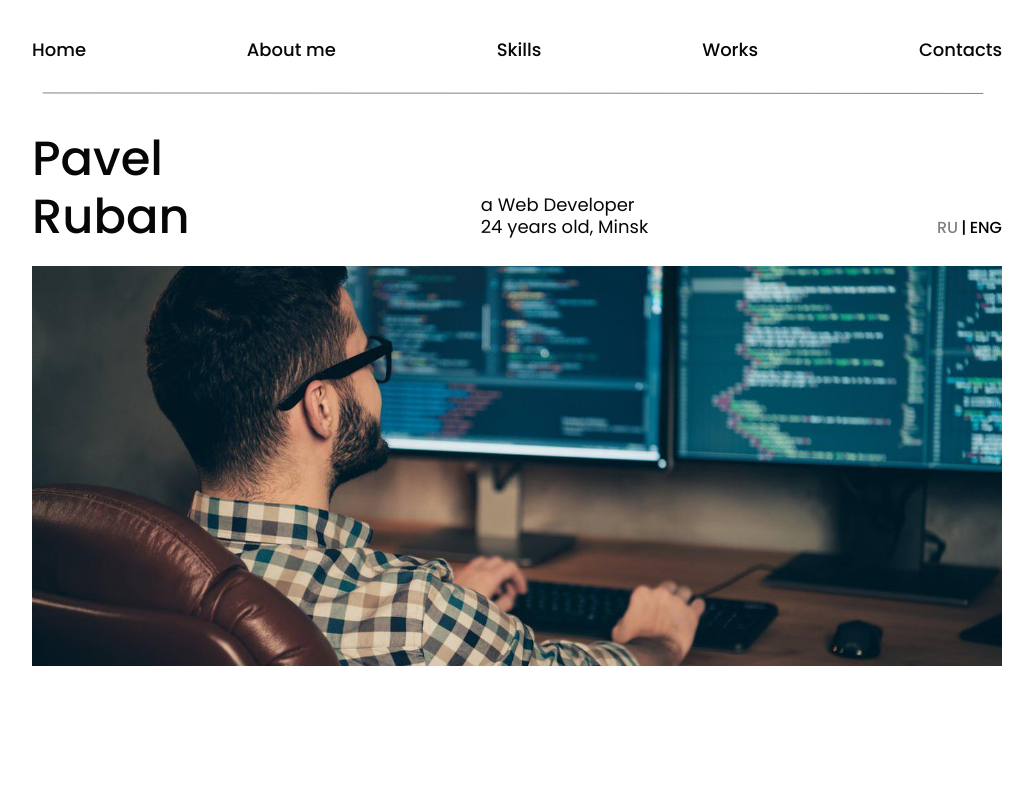
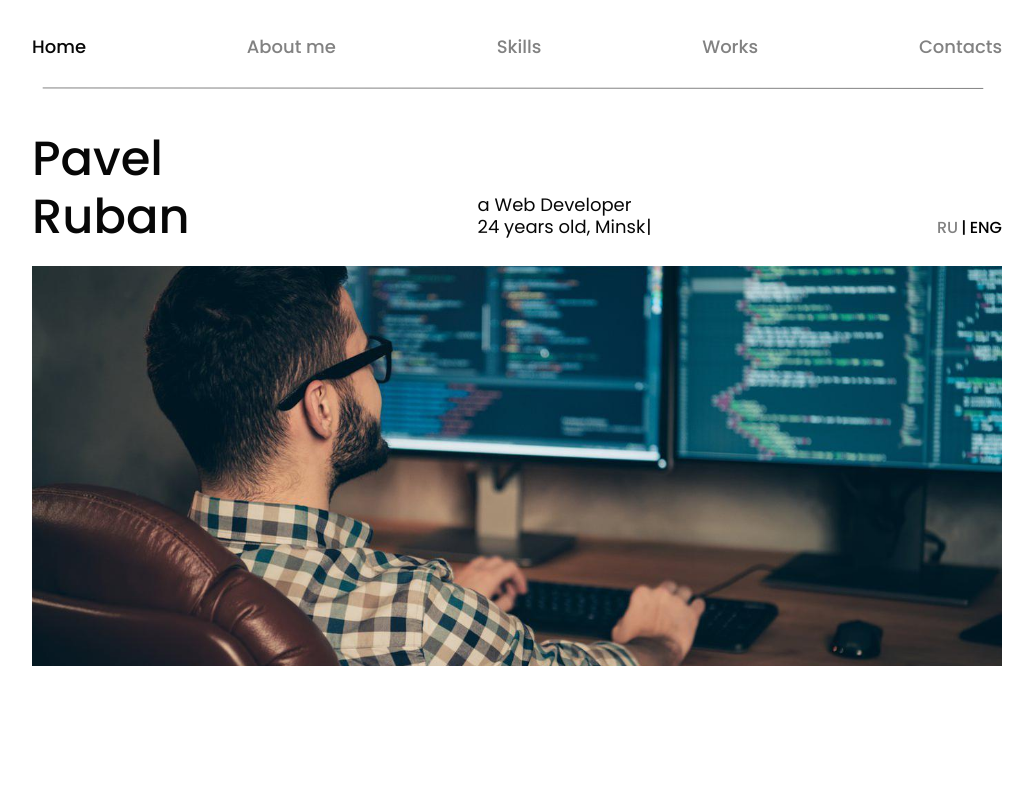
Before and after one commit to RubanPavel/Portfolio, a React app: page / in a window 1280 px wide. Shown: the top 800 px of the page, without its empty margins (123-1156 px from the left). Built offline with nearby package versions, Linux system fonts and the light colour scheme.

Commit message:
add React-scroll

```diff
--- a/package.json
+++ b/package.json
@@ -14,6 +14,7 @@
     "@types/node": "16.7.13",
     "@types/react": "18.0.0",
     "@types/react-dom": "18.0.0",
+    "@types/react-scroll": "^1.8.10",
     "babel-jest": "27.4.2",
     "babel-loader": "8.2.3",
     "babel-plugin-named-asset-import": "0.3.8",
@@ -54,6 +55,7 @@
     "react-dom": "18.2.0",
     "react-i18next": "^14.0.1",
     "react-refresh": "0.11.0",
+    "react-scroll": "^1.9.0",
     "react-slideshow-image": "^4.3.0",
     "resolve": "1.20.0",
     "resolve-url-loader": "4.0.0",
@@ -65,6 +67,7 @@
     "tailwindcss": "3.0.2",
     "terser-webpack-plugin": "5.2.5",
     "typescript": "4.4.2",
+    "typewriter-effect": "^2.21.0",
     "web-vitals": "2.1.0",
     "webpack": "5.64.4",
     "webpack-dev-server": "4.6.0",
--- a/src/layout/header/Header.tsx
+++ b/src/layout/header/Header.tsx
@@ -7,11 +7,11 @@ import {theme} from "styles/Theme";
 import {MobileMenu} from "layout/header/menu/MobileMenu";
 
 const menuArr = [
-  {href: "https://www.onliner.by/", title: "Home"},
-  {href: "https://www.onliner.by/", title: "About me"},
-  {href: "https://www.onliner.by/", title: "Skills"},
-  {href: "https://www.onliner.by/", title: "Works"},
-  {href: "https://www.onliner.by/", title: "Contacts"}
+  {href: "home", title: "Home"},
+  {href: "aboutMe", title: "About me"},
+  {href: "skills", title: "Skills"},
+  {href: "works", title: "Works"},
+  {href: "contacts", title: "Contacts"}
 ];
 
 
--- a/src/layout/header/menu/Menu.tsx
+++ b/src/layout/header/menu/Menu.tsx
@@ -2,6 +2,7 @@ import React from "react";
 import styled from "styled-components";
 import {theme} from "styles/Theme";
 import {Icon} from "icon/Icon";
+import {Link} from "react-scroll";
 
 type menuProps = {
   menuArr: Array<{ href: string; title: string }>;
@@ -15,14 +16,19 @@ export const Menu = (props: menuProps) => {
           {props.menuArr.map((m, index) => {
             return (
               <ListItem key={index}>
-                <Link href={m.href}>{m.title}</Link>
+                <LinkMenu
+                  activeClass="active"
+                  spy={true}
+                  smooth={true}
+                  to={m.href}>{m.title}
+                </LinkMenu>
               </ListItem>
             );
           })}
         </ul>
       </StyledMenu>
       <StyledBox>
-      <Icon iconId={'menuBottom'} width={"950"} height={"2"} viewBox={"0 0 950 2"}/>
+        <Icon iconId={'menuBottom'} width={"950"} height={"2"} viewBox={"0 0 950 2"}/>
       </StyledBox>
     </>
 
@@ -32,7 +38,7 @@ export const Menu = (props: menuProps) => {
 const StyledMenu = styled.nav`
   width: 100%;
 
-   ul {
+  ul {
     display: flex;
     flex-direction: row;
     justify-content: space-between;
@@ -53,11 +59,15 @@ const StyledBox = styled.div`
 
 
 const ListItem = styled.li`
-  color: ${theme.colors.font};
-  font-size: 18px;
-  font-style: normal;
-  font-weight: 500;
-  line-height: normal;
+
 
 `
-const Link = styled.a``
+const LinkMenu = styled(Link)`
+  color: #828282;
+  font-size: 18px;
+  font-weight: 500;
+  &.active{
+    color: ${theme.colors.font};
+  }
+
+`
--- a/src/layout/sections/about/AboutMe.tsx
+++ b/src/layout/sections/about/AboutMe.tsx
@@ -7,7 +7,7 @@ import {Container} from "components/Container";
 
 export const AboutMe = () => {
   return (
-    <StyledAboutMe>
+    <StyledAboutMe id={"aboutMe"}>
       <Container>
         <SectionTitle>About Me</SectionTitle>
         <FlexWrapper direction={"column"} align={"center"} >
--- a/src/layout/sections/contact/Contact.tsx
+++ b/src/layout/sections/contact/Contact.tsx
@@ -8,7 +8,7 @@ import {theme} from "styles/Theme";
 
 export const Contact = () => {
   return (
-    <StyledContact>
+    <StyledContact id={'contacts'}>
       <Container>
         <SectionTitle>Contact</SectionTitle>
         <ContactText>Want to know more or just chat? <br /> You are welcome!</ContactText>
--- a/src/layout/sections/main/Main.tsx
+++ b/src/layout/sections/main/Main.tsx
@@ -5,16 +5,26 @@ import styled from "styled-components";
 import {useTranslation} from "react-i18next";
 import {LanguageSwitch} from "layout/sections/main/button/LanguageSwitch";
 import {theme} from "styles/Theme";
+import Typewriter from 'typewriter-effect';
 
 
 export const Main = () => {
   const {t} = useTranslation();
   return (
-    <StyledMain>
+    <StyledMain id={'home'}>
       <Container>
           <MainWrapper>
             <Name>{t('nameMane')}</Name>
-            <Title> {t('titleMainF')} <br/> {t('titleMainT')}  </Title>
+            <Title>
+              <Typewriter
+                options={{
+                  strings: [`${t('titleMainF')}<br/>${t('titleMainT')}`],
+                  autoStart: true,
+                  loop: true
+                }}
+              />
+
+            </Title>
             <LanguageSwitch/>
           </MainWrapper>
         <Photo src={imgMy} alt=""/>
--- a/src/layout/sections/skills/Skills.tsx
+++ b/src/layout/sections/skills/Skills.tsx
@@ -21,7 +21,7 @@ const skillsArr = [
 
 export const Skills = () => {
   return (
-    <StyledSkills>
+    <StyledSkills id={"skills"}>
       <Container>
         <SectionTitle>My skills</SectionTitle>
         <SectionText>I work in such programs as</SectionText>
--- a/src/layout/sections/works/Works.tsx
+++ b/src/layout/sections/works/Works.tsx
@@ -35,7 +35,7 @@ const imagesWorks = [
 ];
 export const Works = () => {
   return (
-    <StyledWorks>
+    <StyledWorks id={'works'}>
       <Container>
         <SectionTitle>My Works</SectionTitle>
         <CarouselImg images={imagesWorks}/>
```
Also changed, not shown: 1 other file (tests, documents, lock files or other folders).
